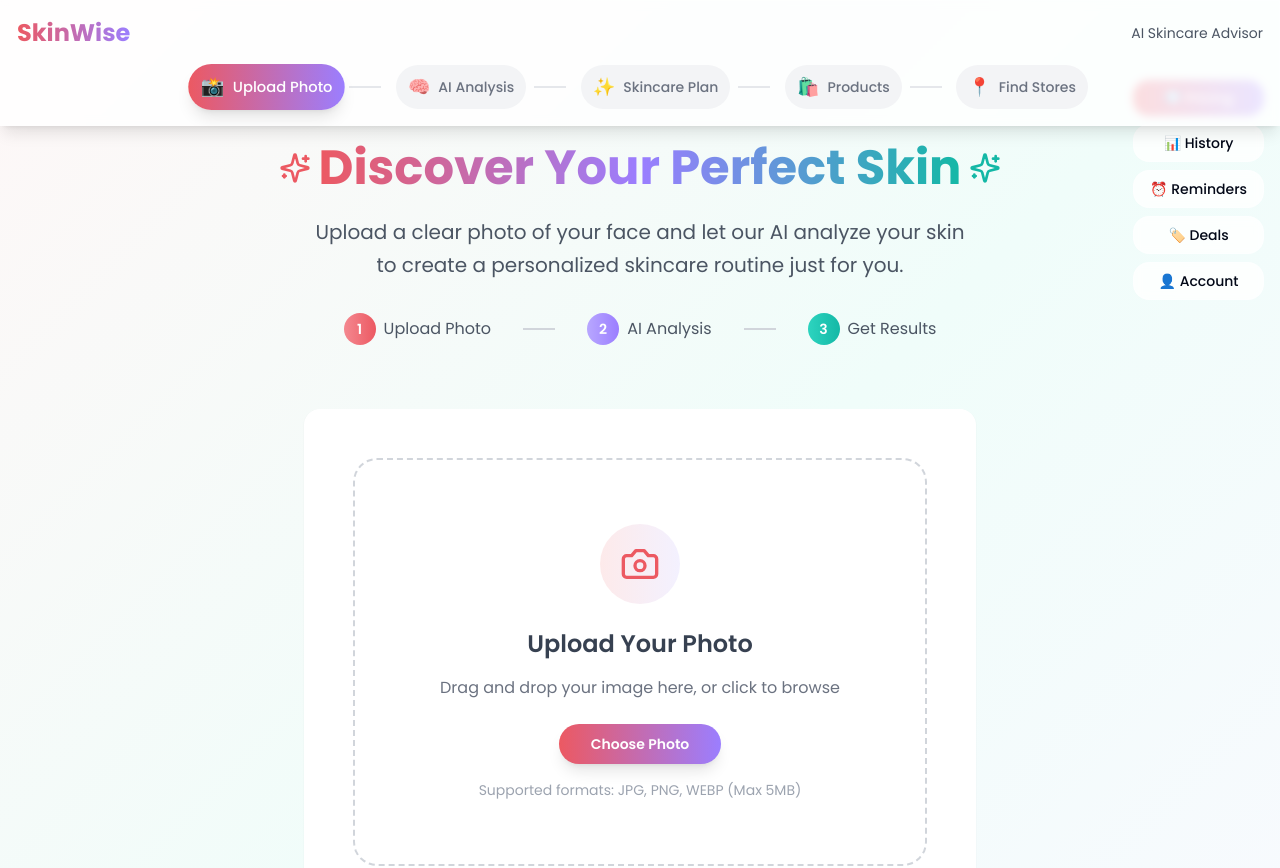
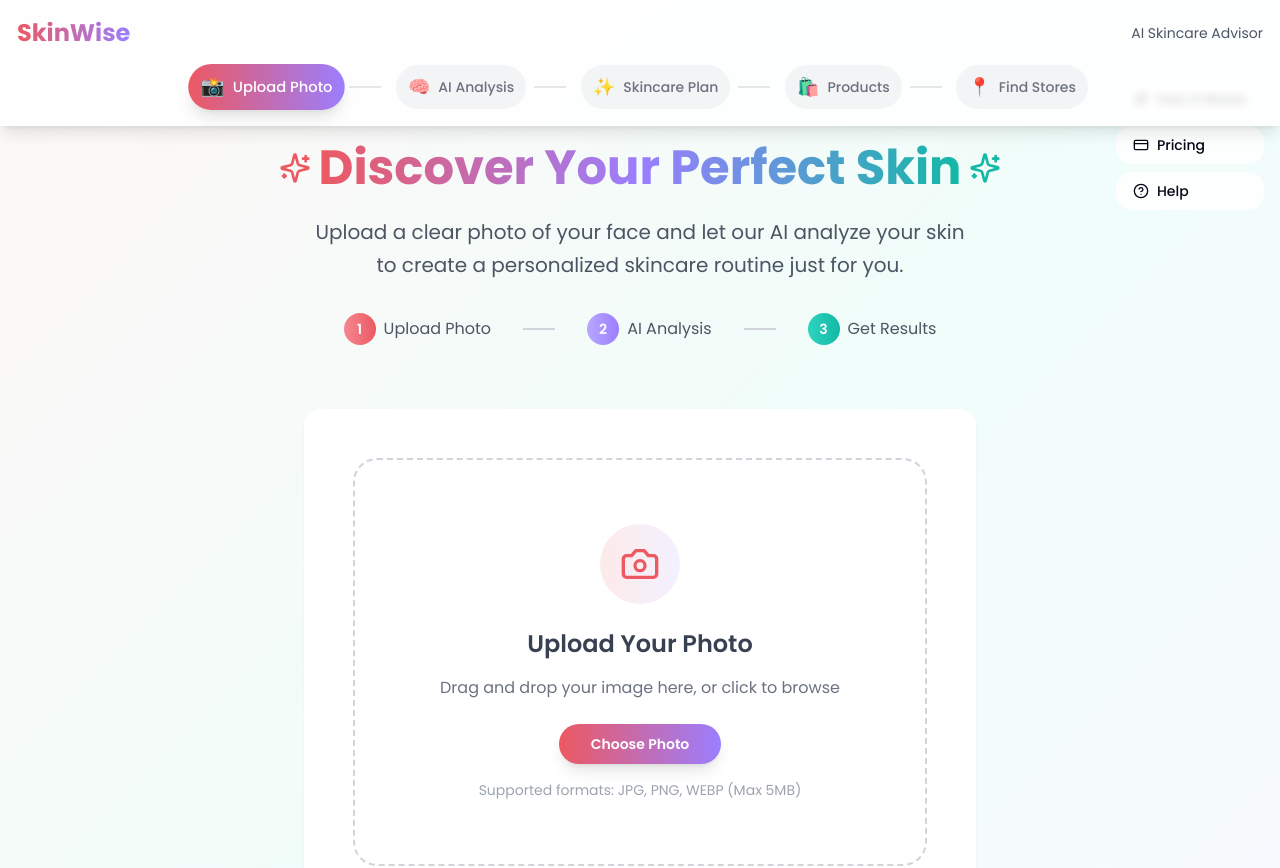
Before and after one commit to tade-dev/skin-savvy-discovery-app, a React (Vite) app: page / in a window 1280 px wide. Shown: the top 868 px of the page. Built offline with nearby package versions, Linux system fonts and the light colour scheme.

Commit message:
Refactor: Implement contextual action bar
Implement the contextual action bar, dynamically displaying relevant actions based on the current step in the user flow. This includes defining actions for each step and updating the navigation component.

```diff
--- a/src/pages/Index.tsx
+++ b/src/pages/Index.tsx
@@ -12,6 +12,7 @@ import NearbyDeals from "@/components/NearbyDeals";
 import AccountPage from "@/components/AccountPage";
 import Navigation from "@/components/Navigation";
 import UpgradeModal from "@/components/UpgradeModal";
+import { HelpCircle, Sparkles, CreditCard, Save, RotateCcw, Crown, Clock, ShoppingBag, User } from "lucide-react";
 
 const Index = () => {
   const [currentStep, setCurrentStep] = useState<'upload' | 'analysis' | 'routine' | 'products' | 'stores' | 'pricing' | 'history' | 'reminders' | 'deals' | 'account'>('upload');
@@ -70,6 +71,129 @@ const Index = () => {
     }, 3000);
   };
 
+  // Contextual action bar configuration
+  const getContextualActions = () => {
+    switch (currentStep) {
+      case 'upload':
+        return [
+          {
+            icon: <Sparkles className="w-4 h-4" />,
+            label: 'How it Works',
+            action: () => {
+              // Show how it works tutorial or guide
+              alert('How it Works tutorial would be shown here');
+            }
+          },
+          {
+            icon: <CreditCard className="w-4 h-4" />,
+            label: 'Pricing',
+            action: () => setCurrentStep('pricing')
+          },
+          {
+            icon: <HelpCircle className="w-4 h-4" />,
+            label: 'Help',
+            action: () => {
+              // Show help modal or guide
+              alert('Help center would be shown here');
+            }
+          }
+        ];
+      case 'analysis':
+        return [
+          {
+            icon: <Save className="w-4 h-4" />,
+            label: 'Save Analysis',
+            action: () => {
+              if (!handlePremiumFeatureClick("Save Analysis", "Pro")) return;
+              alert('Analysis saved to history');
+            }
+          },
+          {
+            icon: <RotateCcw className="w-4 h-4" />,
+            label: 'New Scan',
+            action: () => setCurrentStep('upload')
+          },
+          {
+            icon: <Crown className="w-4 h-4" />,
+            label: 'Upgrade',
+            action: () => setCurrentStep('pricing')
+          }
+        ];
+      case 'routine':
+        return [
+          {
+            icon: <Clock className="w-4 h-4" />,
+            label: 'Set Reminders',
+            action: () => setCurrentStep('reminders')
+          },
+          {
+            icon: <ShoppingBag className="w-4 h-4" />,
+            label: 'Find Products',
+            action: () => setCurrentStep('products')
+          },
+          {
+            icon: <User className="w-4 h-4" />,
+            label: 'Account',
+            action: () => setCurrentStep('account')
+          }
+        ];
+      case 'products':
+        return [
+          {
+            icon: <Crown className="w-4 h-4" />,
+            label: 'Deals',
+            action: () => setCurrentStep('deals')
+          },
+          {
+            icon: <Save className="w-4 h-4" />,
+            label: 'History',
+            action: () => setCurrentStep('history')
+          },
+          {
+            icon: <User className="w-4 h-4" />,
+            label: 'Account',
+            action: () => setCurrentStep('account')
+          }
+        ];
+      case 'stores':
+        return [
+          {
+            icon: <Crown className="w-4 h-4" />,
+            label: 'Elite Deals',
+            action: () => setCurrentStep('deals')
+          },
+          {
+            icon: <Clock className="w-4 h-4" />,
+            label: 'Reminders',
+            action: () => setCurrentStep('reminders')
+          },
+          {
+            icon: <User className="w-4 h-4" />,
+            label: 'Account',
+            action: () => setCurrentStep('account')
+          }
+        ];
+      default:
+        return [
+          {
+            icon: <CreditCard className="w-4 h-4" />,
+            label: 'Pricing',
+            action: () => setCurrentStep('pricing')
+          },
+          {
+            icon: <Save className="w-4 h-4" />,
+            label: 'History',
+            action: () => setCurrentStep('history')
+          },
+          {
+            icon: <User className="w-4 h-4" />,
+            label: 'Account',
+            action: () => setCurrentStep('account')
+          }
+        ];
+    }
+  };
+
   const renderCurrentStep = () => {
     switch (currentStep) {
       case 'upload':
@@ -104,38 +228,18 @@ const Index = () => {
     <div className="min-h-screen">
       <Navigation currentStep={currentStep} />
 
-      {/* Premium Features Navigation */}
+      {/* Contextual Action Bar */}
       <div className="fixed top-20 right-4 z-40 space-y-2">
-        <button
-          onClick={() => setCurrentStep('pricing')}
-          className="block w-full px-4 py-2 bg-gradient-to-r from-blush-500 to-lavender-500 text-white rounded-lg text-sm font-medium hover:shadow-lg transition-all duration-300"
-        >
-          💎 Pricing
-        </button>
-        <button
-          onClick={() => setCurrentStep('history')}
-          className="block w-full px-4 py-2 bg-white/80 backdrop-blur-sm border border-white/20 rounded-lg text-sm font-medium hover:bg-white/90 transition-all duration-300"
-        >
-          📊 History
-        </button>
-        <button
-          onClick={() => setCurrentStep('reminders')}
-          className="block w-full px-4 py-2 bg-white/80 backdrop-blur-sm border border-white/20 rounded-lg text-sm font-medium hover:bg-white/90 transition-all duration-300"
-        >
-          ⏰ Reminders
-        </button>
-        <button
-          onClick={() => setCurrentStep('deals')}
-          className="block w-full px-4 py-2 bg-white/80 backdrop-blur-sm border border-white/20 rounded-lg text-sm font-medium hover:bg-white/90 transition-all duration-300"
-        >
-          🏷️ Deals
-        </button>
-        <button
-          onClick={() => setCurrentStep('account')}
-          className="block w-full px-4 py-2 bg-white/80 backdrop-blur-sm border border-white/20 rounded-lg text-sm font-medium hover:bg-white/90 transition-all duration-300"
-        >
-          👤 Account
-        </button>
+        {getContextualActions().map((action, index) => (
+          <button
+            key={index}
+            onClick={action.action}
+            className="flex items-center space-x-2 w-full px-4 py-2 bg-white/80 backdrop-blur-sm border border-white/20 rounded-lg text-sm font-medium hover:bg-white/90 hover:shadow-lg transition-all duration-300 transform hover:scale-105"
+          >
+            {action.icon}
+            <span>{action.label}</span>
+          </button>
+        ))}
       </div>
 
       <main className="pt-20">
```
